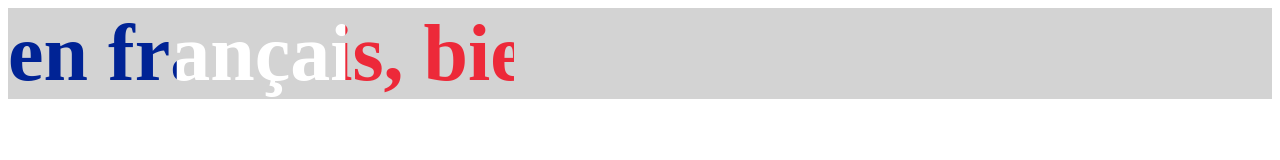
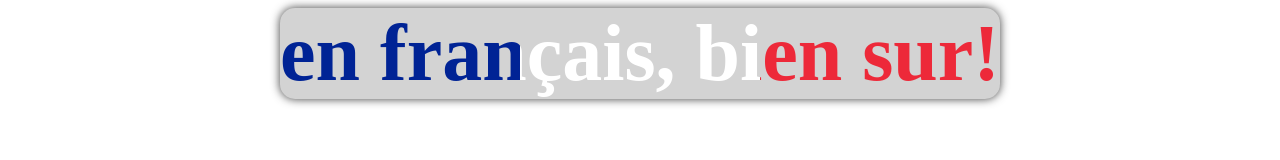
Before and after one commit to JMJHautier/CSS_shenanigans, a plain HTML site: page font with background image/index.html in a window 1280 px wide. Drawn offline with Linux system fonts and the light colour scheme.

Commit message:
fix image as font background

```diff
--- a/font with background image/index.html
+++ b/font with background image/index.html
@@ -8,6 +8,10 @@
   <title>Document</title>
 </head>
 <body>
-  <div class="background"> <div class="text"> en français, bien sur! </div></div>
+  <!-- <div class="background"> <div class="text british"> Stick to English, please! </div></div>
+  <div class="background"> <div class="text german"> auf Deutsche, danke! </div></div> -->
+  <div class="background"> <div class="text french"> en français, bien sur! </div></div>
+
+
 </body>
 </html>
--- a/font with background image/style.css
+++ b/font with background image/style.css
@@ -3,11 +3,27 @@
   font-weight: 700;
   background-clip: text;
   color: transparent;
+  background-size: 100% 100%;
+  background-repeat: no-repeat;
+  margin-bottom: 30px;
+}
+
+.text.french {
   background-image: url("./french.webp");
-  background-size: 40% 100%;
-  background-repeat: no-repeat;
-  /* background-color:lightgrey; */
+}
+
+.text.german {
+  background-image: url("./y9xqs7z8.bmp");
+}
+
+.text.british {
+  background-image: url("./Flag_of_Great_Britain_\(1707–1800\).svg.png");
 }
 .background {
   background-color: lightgrey;
+  border-radius: 15px;
+  box-shadow: 0 0px 10px #3e3e3e;
+  background-clip: content-box;
+  width: fit-content;
+  margin: auto;
 }
```
Also changed, not shown: font with background image/Flag_of_Germany.svg (added), font with background image/Flag_of_Great_Britain_(1707–1800).svg.png (added), font with background image/y9xqs7z8.bmp (added).
